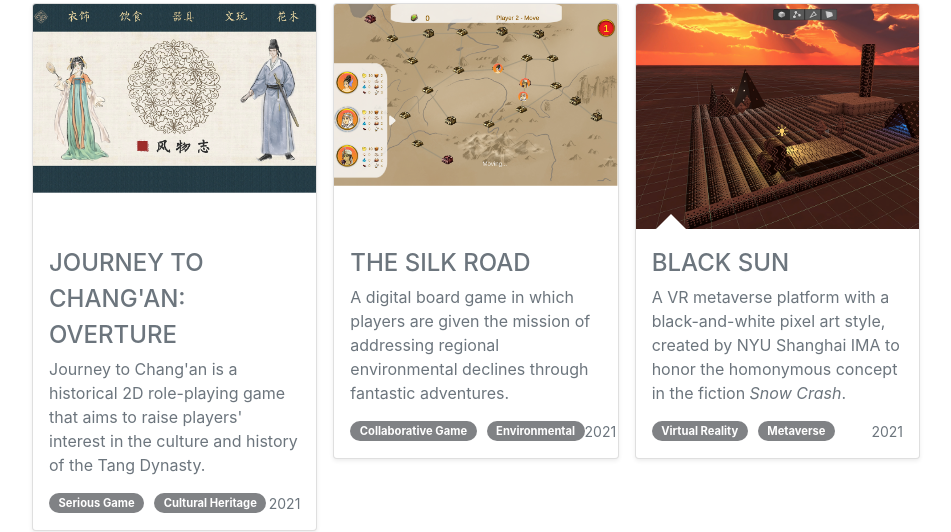
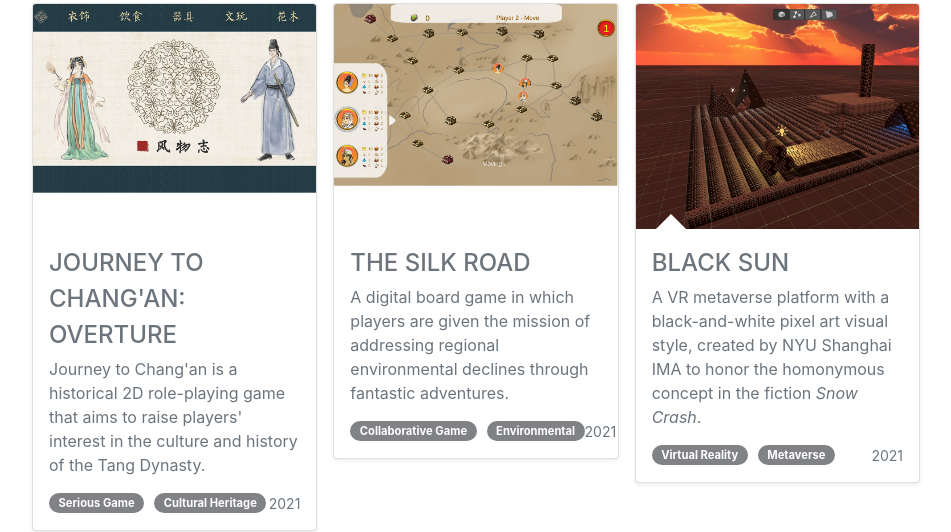
Before and after one commit to baoatwork/bao_website, a plain HTML site: page index.html in a window 1280 px wide. Shown: the part 4273-4805 px from the top of the page, without its empty margins (300-1251 px from the left). Drawn offline with nearby package versions, Linux system fonts and the light colour scheme; a web font is replaced by a local one.

Commit message:
art visual

```diff
--- a/index.html
+++ b/index.html
@@ -256,7 +256,7 @@
                                     </svg>
                                   <div class="card-body">
                                     <div class="subheading mb-1">Black Sun</div>
-                                    <p class="card-text">A VR metaverse platform with a black-and-white pixel art style, created by NYU Shanghai IMA to honor the homonymous concept in the fiction <i>Snow Crash</i>.</p>
+                                    <p class="card-text">A VR metaverse platform with a black-and-white pixel art visual style, created by NYU Shanghai IMA to honor the homonymous concept in the fiction <i>Snow Crash</i>.</p>
                                     <div class="d-flex justify-content-between align-items-center">
                                       <div class="btn-group">
                                         <span class="badge badge-pill">Virtual Reality</span>
```
